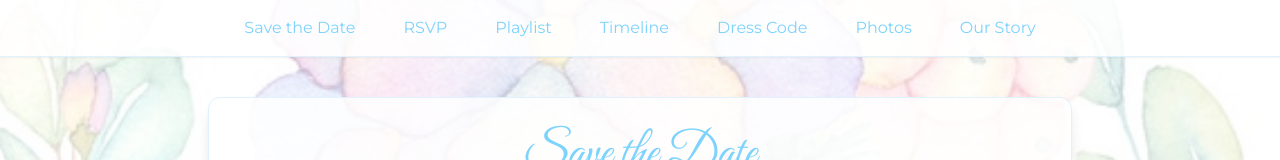
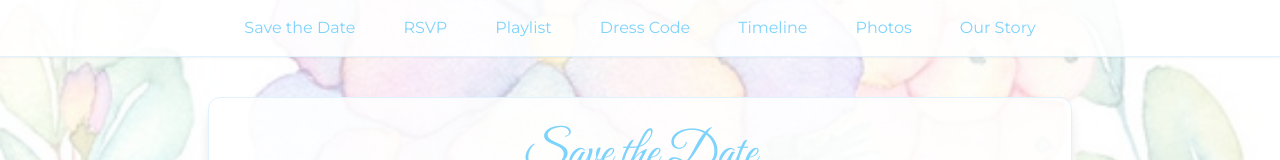
Before and after one commit to mayamalka/Boho-Morning-Wedding, a Next.js app in the folder boho-wedding-site/: page /wedding in a window 1280 px wide. Shown: the top 160 px of the page. Built offline with nearby package versions, Linux system fonts and the light colour scheme; a web font is replaced by a local one.

Commit message:
fix order of menu items

```diff
--- a/boho-wedding-site/src/app/wedding/page.tsx
+++ b/boho-wedding-site/src/app/wedding/page.tsx
@@ -94,16 +94,16 @@ export default function WeddingSite() {
             Playlist
           </button>
           <button
+            onClick={() => scrollToSection(dressCodeRef)}
+            className="text-sky-300 hover:text-sky-500 font-['Montserrat'] text-sm md:text-base px-2 py-1"
+          >
+            Dress Code
+          </button>
+          <button
             onClick={() => scrollToSection(timelineRef)}
             className="text-sky-300 hover:text-sky-500 font-['Montserrat'] text-sm md:text-base px-2 py-1"
           >
             Timeline
-          </button>
-          <button
-            onClick={() => scrollToSection(dressCodeRef)}
-            className="text-sky-300 hover:text-sky-500 font-['Montserrat'] text-sm md:text-base px-2 py-1"
-          >
-            Dress Code
           </button>
           <button
             onClick={() => scrollToSection(photosRef)}
```
